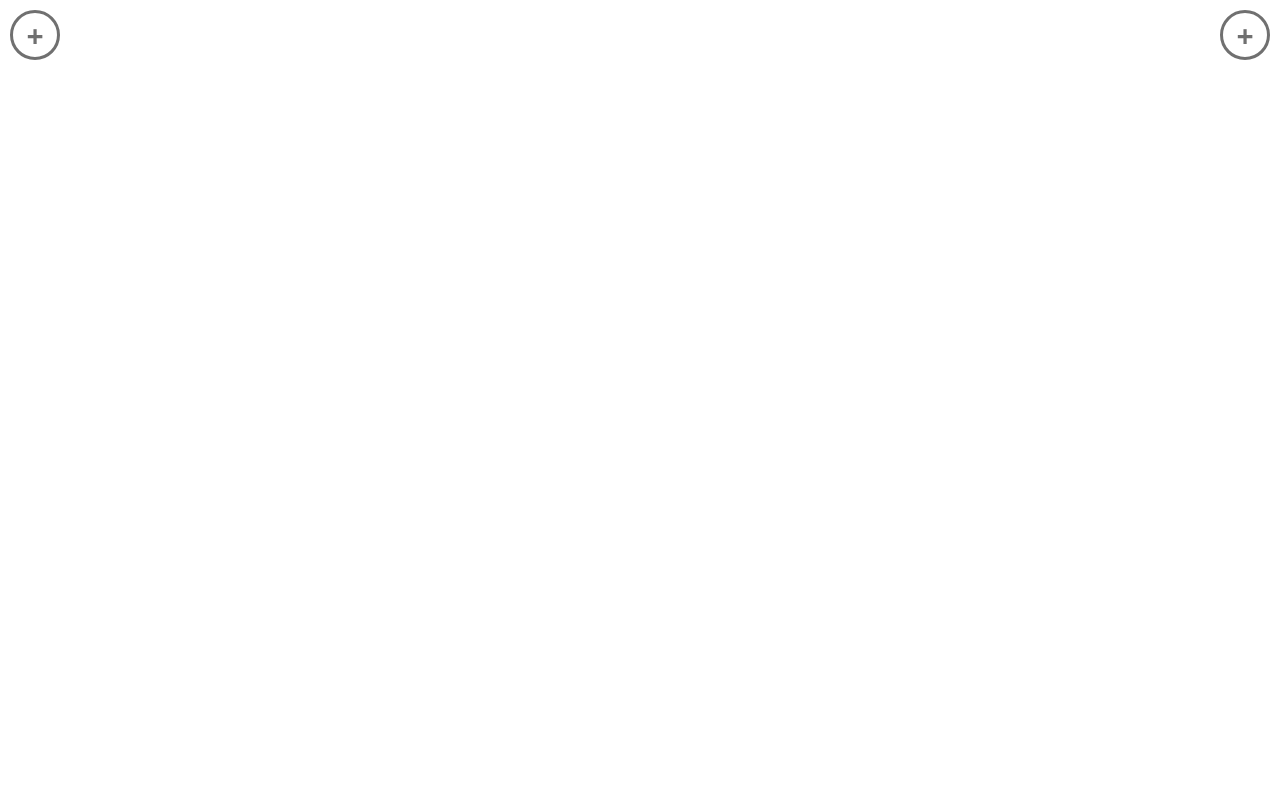
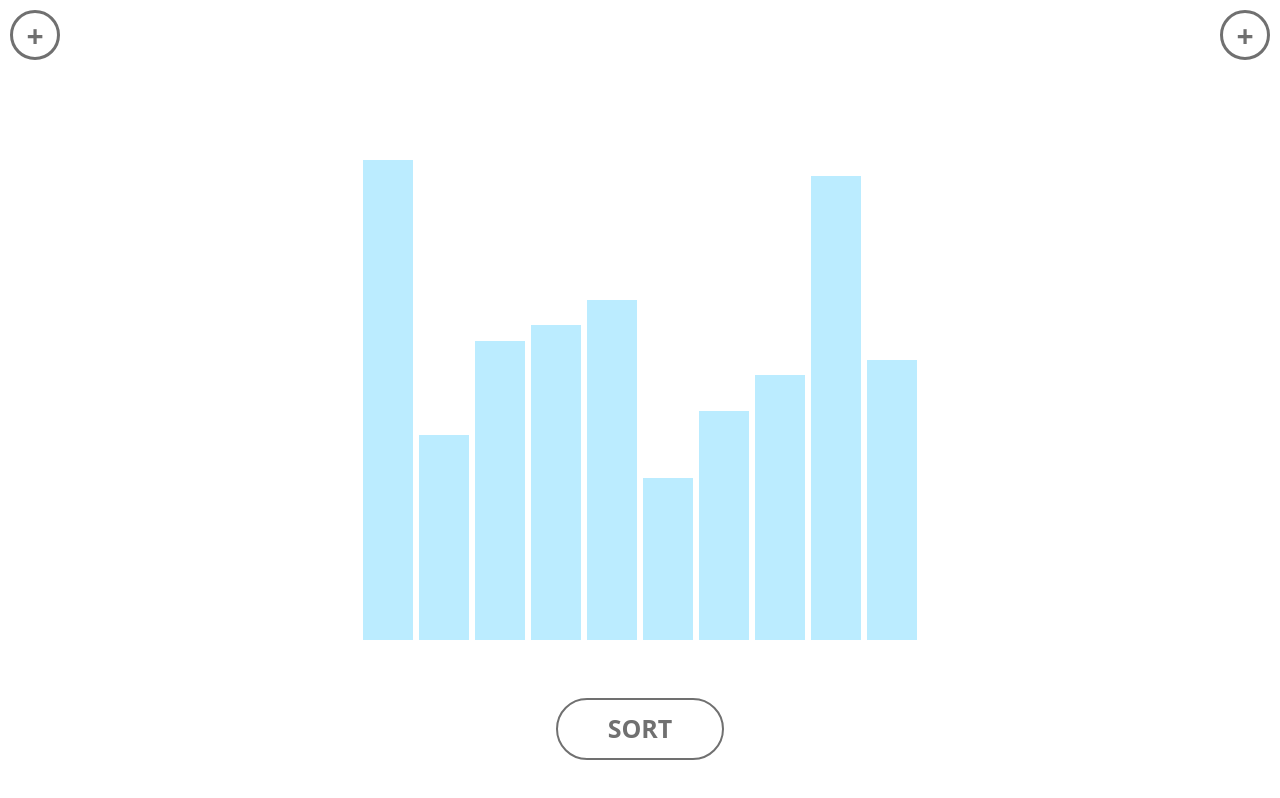
Before and after one commit to jadenliu12/Sorting-Visualizer, a React app: page /insertion-sort in a window 1280 px wide. Built offline with nearby package versions, Linux system fonts and the light colour scheme.

Commit message:
add insertion sort page

```diff
--- /dev/null
+++ b/src/components/InsertionSort.css
@@ -0,0 +1,7 @@
+.InsertionSort {
+    position: relative;
+    display: flex;
+    align-items: center;
+    justify-content: center;
+    height: 100vh;
+}
--- /dev/null
+++ b/src/components/InsertionSort.jsx
@@ -0,0 +1,19 @@
+import React from 'react';
+
+import SortBar from './SortBar.jsx';
+
+import './InsertionSort.css';
+
+export default class InsertionSort extends React.Component {
+    constructor(props) {
+        super(props)
+    }
+
+    render() {
+        return (
+            <div className='InsertionSort'>
+                <SortBar />
+            </div>
+        )
+    }
+}
--- a/src/components/Main.css
+++ b/src/components/Main.css
@@ -10,6 +10,15 @@
     border: 3px solid #707070;
     background-color: #FFFFFF;
     outline: none;
+    color: #707070;
+}
+
+.navButSubtitle  {
+    position: absolute;
+    top: 12px;
+    left: 65px;
+    font-size: 30PX;
+    font-weight: bold;
     color: #707070;
 }
 
--- a/src/components/Main.jsx
+++ b/src/components/Main.jsx
@@ -2,15 +2,20 @@ import React from 'react';
 import {
     BrowserRouter as Router,
     Route,
-    Link
+    Link,
 } from 'react-router-dom'
 import PropTypes from 'prop-types';
 import {connect} from 'react-redux';
 
+// Components
 import Home from './Home.jsx';
+import InsertionSort from './InsertionSort.jsx';
 
 //redux
-import {set, setArray, shuffleArray, changeTotal, changeArray, changeLB, changeUB, changeColor} from '../states/SortBar-actions.js';
+import {
+    set, setArray, shuffleArray, changeTotal, changeArray, changeLB, changeUB, changeColor,
+    setToHome, setToInsert
+} from '../states/SortBar-actions.js';
 
 import './Main.css';
 
@@ -22,6 +27,9 @@ class Main extends React.Component {
         upperBound: PropTypes.number,
         total: PropTypes.number,
         color: PropTypes.string,
+        algo: PropTypes.string,
+        algoClosedSym: PropTypes.string,
+        algoOpenedSym: PropTypes.string,
         dispatch: PropTypes.func
     };
 
@@ -41,24 +49,34 @@ class Main extends React.Component {
         this.randomize = this.randomize.bind(this);
         this.shuffle = this.shuffle.bind(this);
         this.set = this.set.bind(this);
+
+        this.changeToInsert = this.changeToInsert.bind(this);
     }
 
     render() {
-        const {arrayBar, arrayStr, lowerBound, upperBound, total, color} = this.props;
+        const {arrayBar, arrayStr, lowerBound, upperBound, total, color, algo, algoClosedSym, algoOpenedSym} = this.props;
 
         return (
             <Router>
                 <div className='main'>
                     <div className='left'>
-                        <button className='navBut' id='leftButt' onClick={() => this.toggleAlgo()}>+</button>
+                        <button className='navBut' id='leftButt' onClick={() => this.toggleAlgo()}>{algoClosedSym}</button>
+                        {
+                            algo == 'insert' &&
+                            <div className='navButSubtitle'>
+                                Insertion Sort
+                            </div>
+                        }
 
                         <div className='vertLine hiddenLeft'>&nbsp;</div>
-                        <div className="btnContainer">
-                            <div className='insert hiddenLeft'>
-                                <button className='algoBut'>I.S</button>
+                        <Link to='/insertion-sort' onClick={() => this.changeToInsert()}>
+                            <div className="btnContainer">
+                                <div className='insert hiddenLeft'>
+                                    <button className='algoBut'>I.S</button>
+                                </div>
+                                <span className='insertTitle'>Insertion Sort</span>
                             </div>
-                            <span className='insertTitle'>Insertion Sort</span>
-                        </div>
+                        </Link>
 
                         <div className='vertLine hiddenLeft'>&nbsp;</div>
                         <div className="btnContainer">
@@ -222,6 +240,9 @@ class Main extends React.Component {
                 <Route exact path="/" render={() => (
                         <Home />
                 )}/>
+                <Route exact path="/insertion-sort" render={() => (
+                        <InsertionSort />
+                )}/>
             </Router>
         )
     }
@@ -230,7 +251,13 @@ class Main extends React.Component {
         const arrHidden = document.getElementsByClassName('hiddenLeft');
         const button = document.getElementById('leftButt');
 
-        button.textContent = button.textContent == '+' ? '-' : '+';
+        if(this.props.algo !== 'home' && button.innerHTML == this.props.algoOpenedSym) {
+            window.location.href = '/';
+            return
+        }
+
+        button.textContent = button.textContent == `${this.props.algoClosedSym}` ? `${this.props.algoOpenedSym}` : `${this.props.algoClosedSym}`;
+        if(button.textContent == this.props.algoOpenedSym && this.props.algo !== 'home') document.getElementById('leftButt').innerHTML = this.props.algoOpenedSym;
 
         for(let item of arrHidden) {
             item.classList.toggle('showLeft');
@@ -377,8 +404,22 @@ class Main extends React.Component {
         this.fillColorWithVal(min, max);
         this.props.dispatch(changeColor('#BBECFF'));
     }
+
+    changeToInsert() {
+        const arrHidden = document.getElementsByClassName('hiddenLeft');
+        for(let item of arrHidden) {
+            let itemClassArr = item.className.split(' ');
+            item.className = `${itemClassArr[0]} hiddenLeft`;
+        }
+
+        this.props.dispatch(setToInsert());
+
+        const button = document.getElementById('leftButt');
+        button.textContent = `${this.props.algoClosedSym}`;
+    }
 }
 
 export default connect(state => ({
     ...state.sortBar,
+    ...state.algo,
 }))(Main);
--- a/src/index.jsx
+++ b/src/index.jsx
@@ -8,12 +8,12 @@ import {Provider} from 'react-redux';
 import Main from 'components/Main.jsx';
 import 'bootstrap/dist/css/bootstrap.css';
 
-import { sortBar } from './states/SortBar-reducers.js';
+import { sortBar, algo } from './states/SortBar-reducers.js';
 
 window.onload = function() {
     const composeEnhancers = window.__REDUX_DEVTOOLS_EXTENSION_COMPOSE__ || compose;
     const store = createStore(combineReducers({
-        sortBar,
+        sortBar, algo,
     }), composeEnhancers(applyMiddleware(thunkMiddleware/*, loggerMiddleware*/)));
 
     ReactDOM.render(
--- a/src/states/SortBar-actions.js
+++ b/src/states/SortBar-actions.js
@@ -1,3 +1,4 @@
+// SortBar Actions
 export function set(arr, start, end, separator) {
     return {
         type: '@SORT_BAR/SET',
@@ -58,3 +59,16 @@ export function changeColor(color) {
         color,
     }
 }
+
+// Algo Actions
+export function setToHome() {
+    return {
+        type: '@ALGO/SET_TO_HOME',
+    }
+}
+
+export function setToInsert() {
+    return {
+        type: '@ALGO/SET_TO_INSERT',
+    }
+}
--- a/src/states/SortBar-reducers.js
+++ b/src/states/SortBar-reducers.js
@@ -67,3 +67,28 @@ export function sortBar(state = initSortBarState, action) {
             return state;
     }
 }
+
+const initAlgoState = {
+    algo: 'home',
+    algoClosedSym: '+',
+    algoOpenedSym: '-'
+}
+
+export function algo(state = initAlgoState, action) {
+    switch (action.type) {
+        case '@ALGO/SET_TO_HOME':
+            return {
+                algo: 'home',
+                algoClosedSym: '+',
+                algoOpenedSym: '-',
+            };
+        case '@ALGO/SET_TO_INSERT':
+            return {
+                algo: 'insert',
+                algoClosedSym: 'I.S',
+                algoOpenedSym: '<i class="fas fa-home"></i>',
+            };
+        default:
+            return state;
+    }
+}
```
